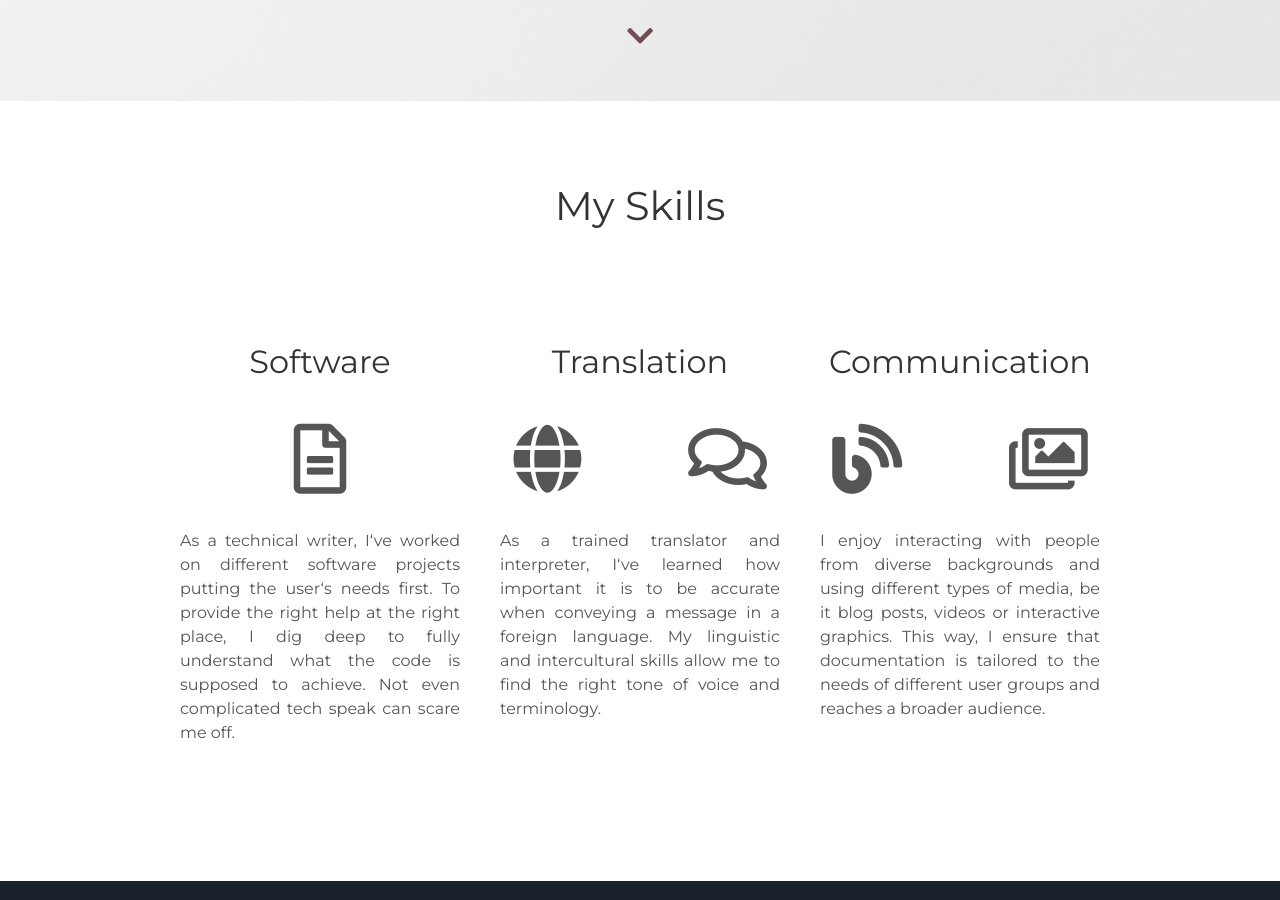
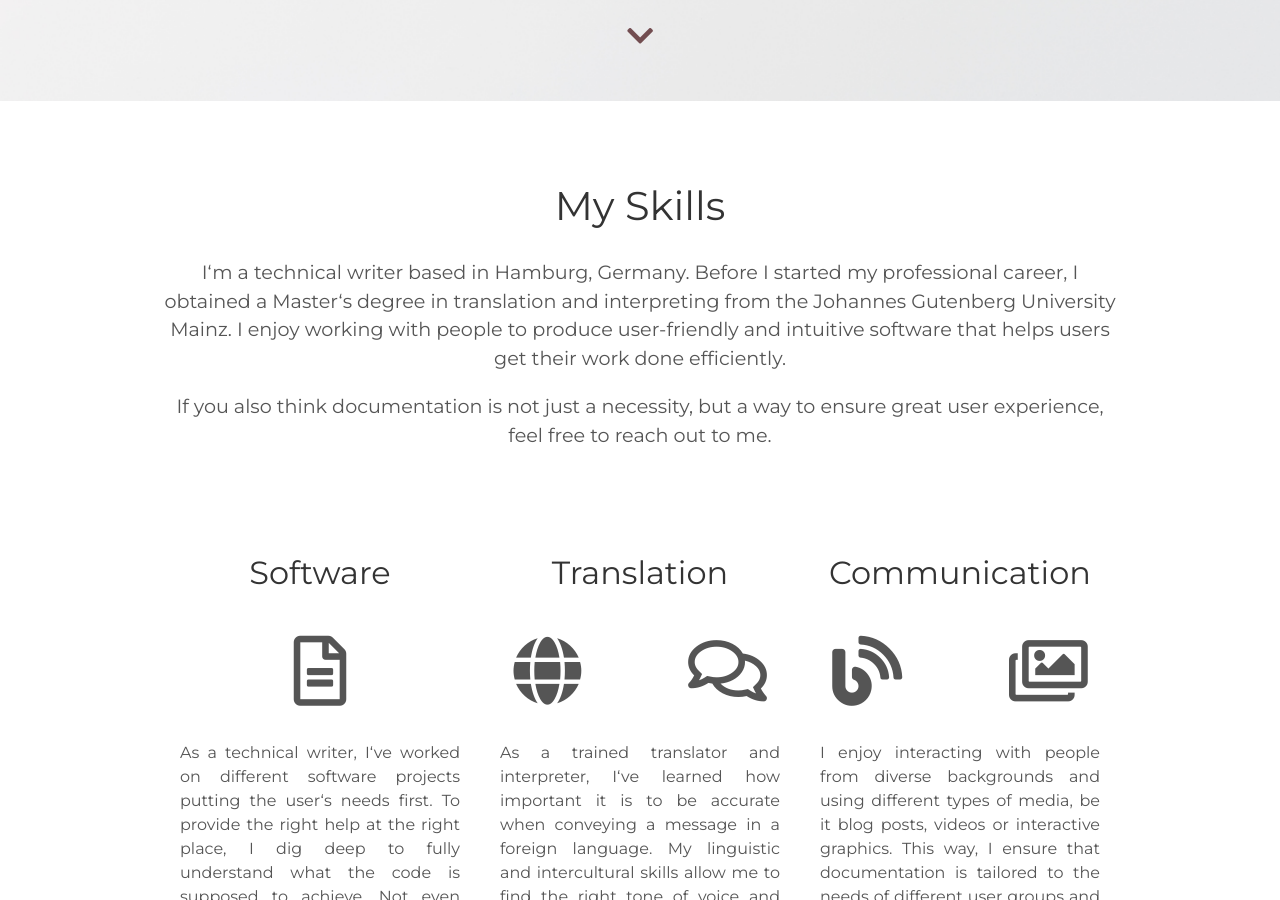
Before and after one commit to mbaudewig/mbaudewig.github.io, a Jekyll site: the page built from index.html, in a window 1280 px wide and 900 px high, scrolled down 799 px. Built offline with Jekyll 4.4.1, drawn with Linux system fonts in a browser that asks for light colours.

Commit message:
Update about.html

```diff
--- a/_includes/about.html
+++ b/_includes/about.html
@@ -1,6 +1,7 @@
  <div class="user-details">
   <h1> My Skills </h1>
-    <p> {{site.user_description}} </p>
+    <p>I‘m a technical writer based in Hamburg, Germany. Before I started my professional career, I obtained a Master‘s degree in translation and interpreting from the Johannes Gutenberg University Mainz. I enjoy working with people to produce user-friendly and intuitive software that helps users get their work done efficiently.</p>
+	 <p>If you also think documentation is not just a necessity, but a way to ensure great user experience, feel free to reach out to me.</p>
 </div>
 
 <!--
```
